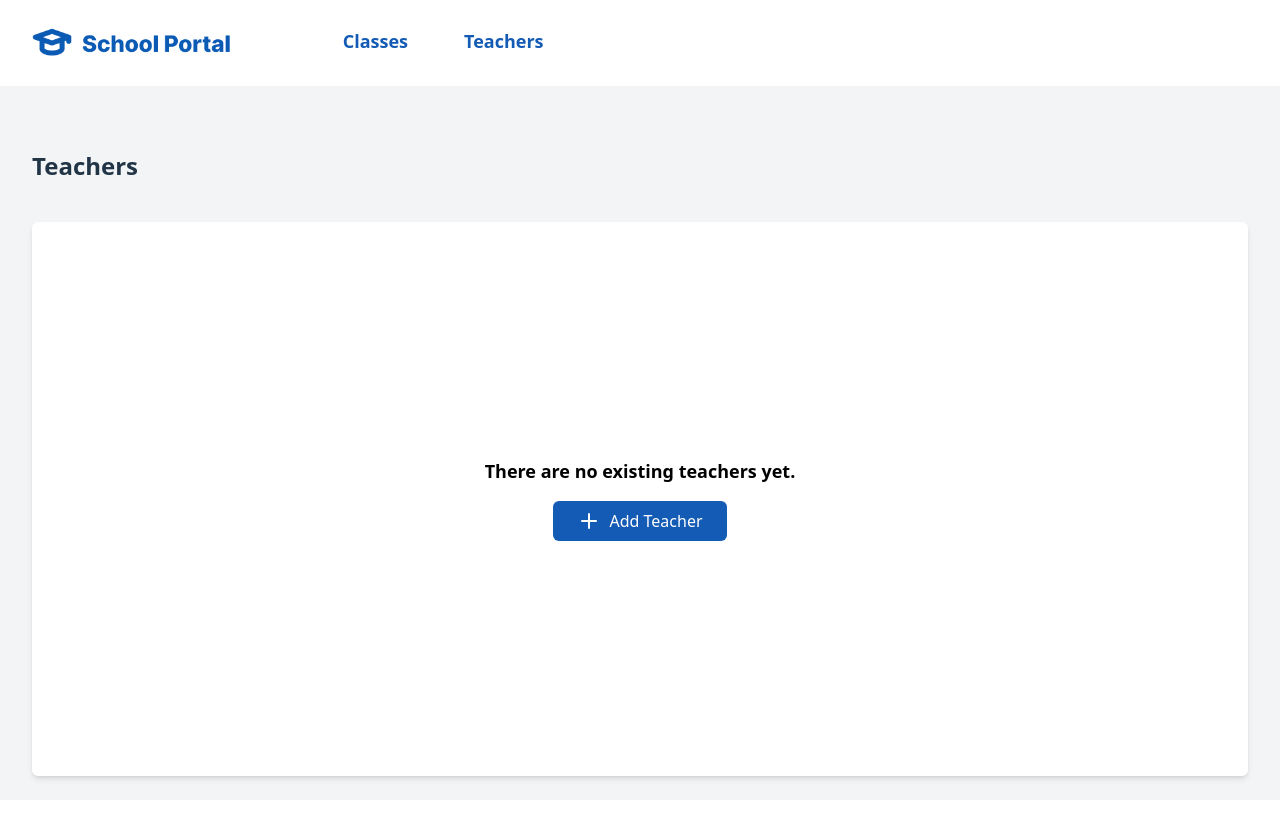
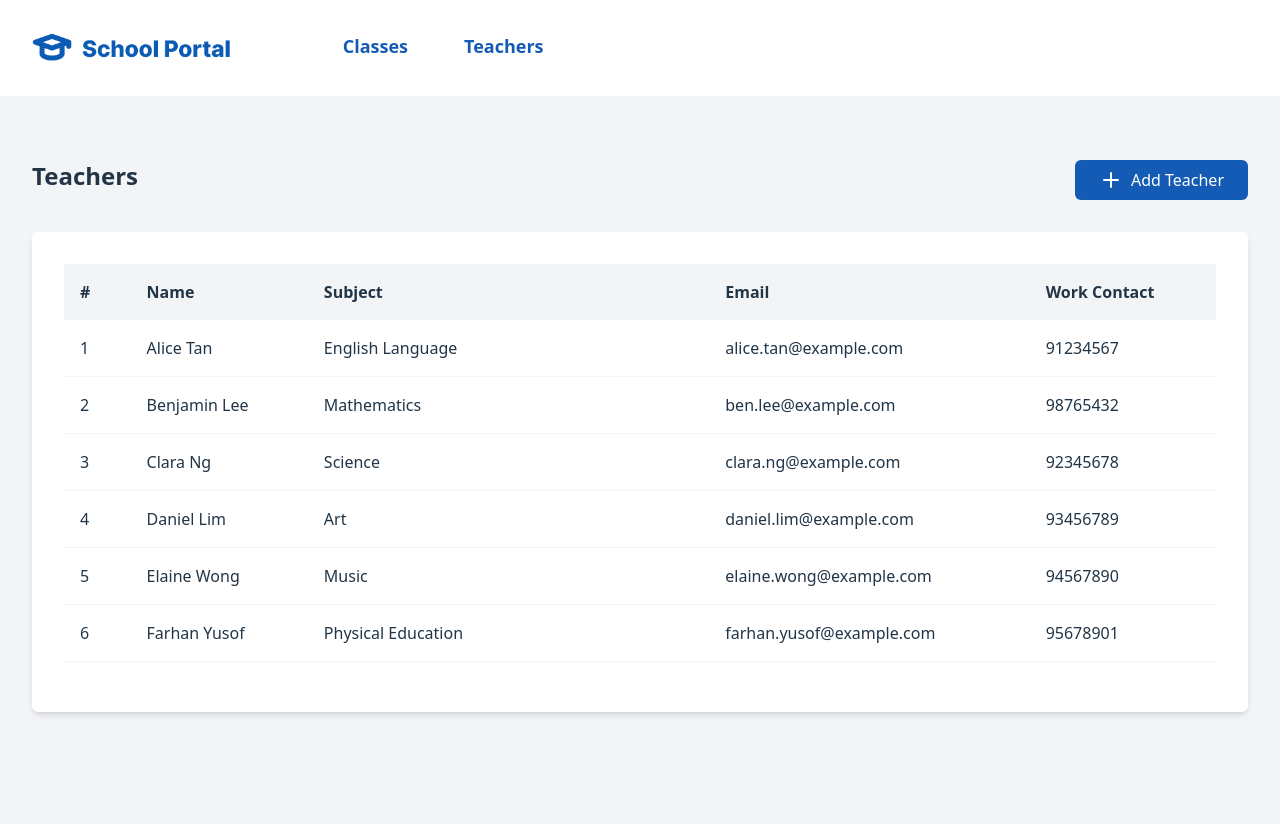
Before and after one commit to kentng201/ufinity-swe-assignment, a React (Vite) app in the folder frontend/: page /teachers in a window 1280 px wide. Shown: the top 824 px of the page. Before the commit the page ends 800 px from the top, so only its background shows below. Built offline with nearby package versions, Linux system fonts and the light colour scheme.

Commit message:
add tanstack/react-table for table display and frontend sorting

```diff
--- a/frontend/package.json
+++ b/frontend/package.json
@@ -11,6 +11,7 @@
   },
   "dependencies": {
     "@tailwindcss/vite": "^4.1.7",
+    "@tanstack/react-table": "^8.21.3",
     "clsx": "^2.1.1",
     "lucide-react": "^0.511.0",
     "react": "^19.1.0",
--- a/frontend/src/components/Card.tsx
+++ b/frontend/src/components/Card.tsx
@@ -10,7 +10,7 @@ export function Card({
   style?: React.CSSProperties;
 }) {
   return <div className={cn(
-    "bg-white shadow-md rounded-md p-4",
+    "bg-white shadow-md rounded-md p-8",
     className,
   )} style={style}>
     {children}
--- /dev/null
+++ b/frontend/src/components/Table.tsx
@@ -0,0 +1,78 @@
+import {
+  useReactTable,
+  getCoreRowModel,
+  getSortedRowModel,
+  flexRender,
+  type ColumnDef,
+} from '@tanstack/react-table';
+import React, { useMemo } from 'react';
+
+export function Table<Data>({
+  data,
+  columns,
+}: {
+  data: Data[];
+  columns: ColumnDef<Data>[];
+}) {
+  const [sorting, setSorting] = React.useState([]);
+
+  const config = useMemo(() => ({
+    data: data,
+    columns,
+    state: {
+      sorting: sorting,
+    },
+    onSortingChange: (updater: any) => {
+      setSorting((old) => {
+        if (typeof updater === 'function') {
+          return updater(old);
+        }
+        return updater;
+      });
+    },
+    getCoreRowModel: getCoreRowModel(),
+    getSortedRowModel: getSortedRowModel(),
+  }), [data, sorting]);
+  const table = useReactTable(config);
+
+  return (
+    <div className="h-full overflow-x-auto">
+      <div className="max-h-full overflow-y-auto">
+        <table className="min-w-full table-fixed border-collapse">
+          <thead className="bg-gray-100">
+            {table.getHeaderGroups().map(headerGroup => (
+              <tr key={headerGroup.id}>
+                {headerGroup.headers.map(header => {
+                  const isSortable = header.column.getCanSort();
+                  return (
+                    <th
+                      key={header.id}
+                      className={`px-4 py-4 text-left sticky top-0 bg-gray-100 z-10 ${isSortable ? 'cursor-pointer select-none' : ''
+                        }`}
+                      onClick={isSortable ? header.column.getToggleSortingHandler() : undefined}
+                    >
+                      {flexRender(header.column.columnDef.header, header.getContext())}
+                      {header.column.getIsSorted() === 'asc' && ' 🔼'}
+                      {header.column.getIsSorted() === 'desc' && ' 🔽'}
+                    </th>
+                  );
+                })}
+              </tr>
+            ))}
+          </thead>
+          <tbody className="bg-white divide-y divide-gray-100 max-h-[500px] overflow-y-auto">
+            {table.getRowModel().rows.map(row => (
+              <tr key={row.id}>
+                {row.getVisibleCells().map(cell => (
+                  <td key={cell.id} className="px-4 py-4">
+                    {flexRender(cell.column.columnDef.cell, cell.getContext())}
+                  </td>
+                ))}
+              </tr>
+            ))}
+          </tbody>
+        </table>
+      </div>
+    </div>
+  );
+}
--- a/frontend/src/layouts/Container.tsx
+++ b/frontend/src/layouts/Container.tsx
@@ -31,7 +31,7 @@ export function Header() {
   const navigate = useNavigate();
   const { active, setActive } = useHeaderState();
 
-  return <div className="h-24 shadow-sm w-full bg-white flex flex-row items-center px-8 gap-2">
+  return <div className="min-h-24 shadow-sm w-full bg-white flex flex-row items-center px-8 gap-2">
     <img src={logo} alt="Logo" className="h-10" />
     <div className="w-18" />
     <HeaderOption
--- a/frontend/src/pages/ClassListPage.tsx
+++ b/frontend/src/pages/ClassListPage.tsx
@@ -5,7 +5,8 @@ import { Button } from "../components/Button";
 import { useNavigate } from "react-router-dom";
 import { Plus } from 'lucide-react';
 import { iconWithClassName } from "../utils/icon-with-classname";
-
+import type { GetClassData } from "../types/Class";
+import { Table } from "../components/Table";
 
 
 function AddClassButton() {
@@ -23,15 +24,45 @@ function AddClassButton() {
   </Button>;
 }
 
-export function ClassListPage() {
-  const [classes, setClasses] = useState<any[]>([
+function ClassTable({
+  classes,
+}: {
+  classes: GetClassData[];
+}) {
+  const columns = [
     {
-      name: "Math 101",
-      students: ["Alice", "Bob", "Charlie"],
+      header: '#',
+      cell: (info: any) => info.row.index + 1,
     },
     {
-      name: "History 201",
-      students: ["David", "Eve", "Frank"],
+      accessorKey: 'name',
+      header: 'Name',
+    },
+    {
+      accessorKey: 'level',
+      header: 'Level',
+    },
+    {
+      accessorKey: 'formTeacher.name',
+      header: 'Form Teacher',
+    },
+  ];
+
+  return <Table
+    data={classes}
+    columns={columns}
+  />;
+}
+
+export function ClassListPage() {
+  const [classes, setClasses] = useState<GetClassData[]>([
+    {
+      name: "Class 1A",
+      level: "Primary 1",
+      formTeacher: {
+        name: "John Doe",
+        email: "johndoe@gmail.com",
+      },
     },
   ]);
   const hasClass = useMemo(() => classes.length > 0, [classes]);
@@ -45,16 +76,10 @@ export function ClassListPage() {
           {hasClass && <AddClassButton />}
         </div>
       </div>
-      <Card className="mx-8" style={{ height: "calc(100% - 10rem)" }}>
+      <Card className="mx-8" style={{ height: "calc(100% - 20rem)" }}>
         {
           hasClass && (
-            <ul className="list-disc pl-8">
-              {classes.map((classItem, index) => (
-                <li key={index} className="mb-2">
-                  {classItem.name}
-                </li>
-              ))}
-            </ul>
+            <ClassTable classes={classes} />
           )
         }
         {
--- a/frontend/src/pages/TeacherListPage.tsx
+++ b/frontend/src/pages/TeacherListPage.tsx
@@ -1,10 +1,14 @@
-import { useMemo, useState } from "react";
+import React, { useMemo, useState } from "react";
 import { Card } from "../components/Card";
 import { PageContent } from "../layouts/PageContent";
 import { Button } from "../components/Button";
 import { useNavigate } from "react-router-dom";
 import { iconWithClassName } from "../utils/icon-with-classname";
 import { Plus } from "lucide-react";
+
+import type { GetTeacherData } from "../types/Teacher";
+import type { ColumnDef } from "@tanstack/react-table";
+import { Table } from "../components/Table";
 
 function AddTeacherButton() {
   const navigate = useNavigate();
@@ -21,17 +25,106 @@ function AddTeacherButton() {
   </Button>;
 }
 
+function TeacherTable({
+  teachers,
+}: {
+  teachers: GetTeacherData[];
+}) {
+
+  const columns: ColumnDef<GetTeacherData>[] = [
+    {
+      header: '#',
+      cell: (info) => info.row.index + 1,
+    },
+    {
+      accessorKey: 'name',
+      header: 'Name',
+    },
+    {
+      accessorKey: 'subject',
+      header: 'Subject',
+    },
+    {
+      accessorKey: 'email',
+      header: 'Email',
+    },
+    {
+      accessorKey: 'contactNumber',
+      header: 'Work Contact',
+    },
+  ];
+
+  return <Table
+    data={teachers}
+    columns={columns}
+  />;
+}
+
+
 export function TeacherListPage() {
-  const [teachers, setTeachers] = useState<any[]>([
-    // {
-    //   name: "John Doe",
-    // },
-    // {
-    //   name: "Jane Smith",
-    // },
+  const [teachers, setTeachers] = useState<GetTeacherData[]>([
+    {
+      name: 'Alice Tan',
+      email: 'alice.tan@example.com',
+      contactNumber: '91234567',
+      subject: 'English Language',
+    },
+    {
+      name: 'Benjamin Lee',
+      email: 'ben.lee@example.com',
+      contactNumber: '98765432',
+      subject: 'Mathematics',
+    },
+    {
+      name: 'Clara Ng',
+      email: 'clara.ng@example.com',
+      contactNumber: '92345678',
+      subject: 'Science',
+    },
+    {
+      name: 'Daniel Lim',
+      email: 'daniel.lim@example.com',
+      contactNumber: '93456789',
+      subject: 'Art',
+    },
+    {
+      name: 'Elaine Wong',
+      email: 'elaine.wong@example.com',
+      contactNumber: '94567890',
+      subject: 'Music',
+    },
+    {
+      name: 'Farhan Yusof',
+      email: 'farhan.yusof@example.com',
+      contactNumber: '95678901',
+      subject: 'Physical Education',
+    },
+    {
+      name: 'Grace Chan',
+      email: 'grace.chan@example.com',
+      contactNumber: '96789012',
+      subject: 'Mother Tongue Language',
+    },
+    {
+      name: 'Henry Tan',
+      email: 'henry.tan@example.com',
+      contactNumber: '97890123',
+      subject: 'Character and Citizenship Education',
+    },
+    {
+      name: 'Irene Koh',
+      email: 'irene.koh@example.com',
+      contactNumber: '98901234',
+      subject: 'Science',
+    },
+    {
+      name: 'Jason Goh',
+      email: 'jason.goh@example.com',
+      contactNumber: '99012345',
+      subject: 'English Language',
+    },
   ]);
   const hasTeacher = useMemo(() => teachers.length > 0, [teachers]);
-  console.log('hasTeacher: ', hasTeacher);
 
   return (
     <PageContent>
@@ -42,16 +135,9 @@ export function TeacherListPage() {
           {hasTeacher && <AddTeacherButton />}
         </div>
       </div>
-      <Card className="mx-8" style={{ height: "calc(100% - 10rem)" }}>
+      <Card className="mx-8" style={{ height: "calc(100% - 20rem)" }}>
         {
-          hasTeacher && <ul className="list-disc pl-8">
-            {teachers.map((teacher, index) => (
-              <li key={index} className="mb-2">
-                {teacher.name}
-              </li>
-            ))}
-          </ul>
-
+          hasTeacher && <TeacherTable teachers={teachers || []} />
         }
         {
           !hasTeacher && <div className="flex items-center justify-center h-full">
--- a/frontend/src/pages/TeacherPage.tsx
+++ b/frontend/src/pages/TeacherPage.tsx
@@ -4,8 +4,10 @@ import { Button } from "../components/Button";
 import { iconWithClassName } from "../utils/icon-with-classname";
 import { ArrowLeft } from "lucide-react";
 import { useMemo } from "react";
+import { useNavigate } from "react-router-dom";
 
 export function TeacherPage() {
+  const navigate = useNavigate();
   const StyledLeft = useMemo(() => iconWithClassName(ArrowLeft, "w-5 h-5 text-primary"), []);
 
   return <PageContent>
@@ -19,7 +21,10 @@ export function TeacherPage() {
 
     </Card>
     <div className="flex flex-row justify-end gap-4 p-8">
-      <Button className="border-2 border-primary text-primary bg-white">
+      <Button
+        className="border-2 border-primary text-primary bg-white"
+        onClick={() => navigate(-1)}
+      >
         <div className="flex items-center gap-2">
           <StyledLeft />
           <div>Back</div>
--- a/frontend/src/routes/index.tsx
+++ b/frontend/src/routes/index.tsx
@@ -17,19 +17,23 @@ function SuspenseLoader({ children }: { children: React.ReactNode }) {
   );
 }
 
+function ErrorPage() {
+  return <SuspenseLoader>
+    <div className="h-dvh w-dvw bg-white flex flex-col">
+      <Header />
+      <PageContent className="flex items-center justify-center">
+        <h1 className="text-4xl font-bold text-primary">Sorry!</h1>
+        <p className="mt-4 text-lg text-gray-700">The page you are looking for was not found.</p>
+      </PageContent>
+    </div>
+  </SuspenseLoader>;
+}
+
 const router = createBrowserRouter([
   {
     path: "/",
     element: <Container />,
-    errorElement: <SuspenseLoader>
-      <div className="h-dvh w-dvw bg-white flex flex-col">
-        <Header />
-        <PageContent className="flex items-center justify-center">
-          <h1 className="text-4xl font-bold text-primary">Sorry!</h1>
-          <p className="mt-4 text-lg text-gray-700">The page you are looking for was not found.</p>
-        </PageContent>
-      </div>
-    </SuspenseLoader>,
+    // errorElement: <ErrorPage />,
     children: [
       {
         path: "/",
--- a/frontend/src/types/Class.ts
+++ b/frontend/src/types/Class.ts
@@ -0,0 +1,14 @@
+export type CreateClassData = {
+  level: 'Primary 1' | 'Primary 2' | 'Primary 3' | 'Primary 4' | 'Primary 5' | 'Primary 6';
+  name: string;
+  teacherEmail: string;
+};
+
+export type GetClassData = {
+  level: 'Primary 1' | 'Primary 2' | 'Primary 3' | 'Primary 4' | 'Primary 5' | 'Primary 6';
+  name: string;
+  formTeacher: {
+    name: string;
+    email: string;
+  };
+}
--- a/frontend/src/types/Teacher.ts
+++ b/frontend/src/types/Teacher.ts
@@ -0,0 +1,13 @@
+export type CreateTeacherData = {
+  name: string;
+  email: string;
+  contactNumber: string;
+  subject: 'English Language' | 'Mother Tongue Language' | 'Mathematics' | 'Science' | 'Art' | 'Music' | 'Physical Education' | 'Character and Citizenship Education';
+}
+
+export type GetTeacherData = {
+  name: string;
+  email: string;
+  contactNumber: string;
+  subject: 'English Language' | 'Mother Tongue Language' | 'Mathematics' | 'Science' | 'Art' | 'Music' | 'Physical Education' | 'Character and Citizenship Education';
+}
```
Also changed, not shown: frontend/src/pages/ClassPage.tsx (+9 -2 lines), 1 other file (tests, documents, lock files or other folders).
